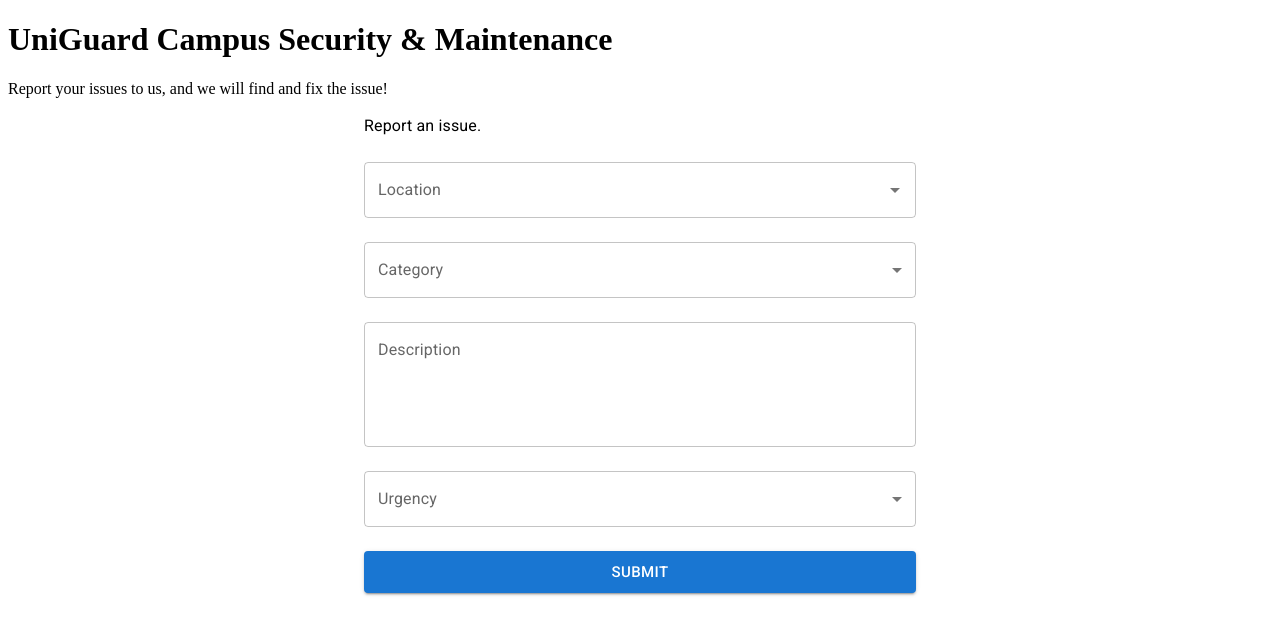
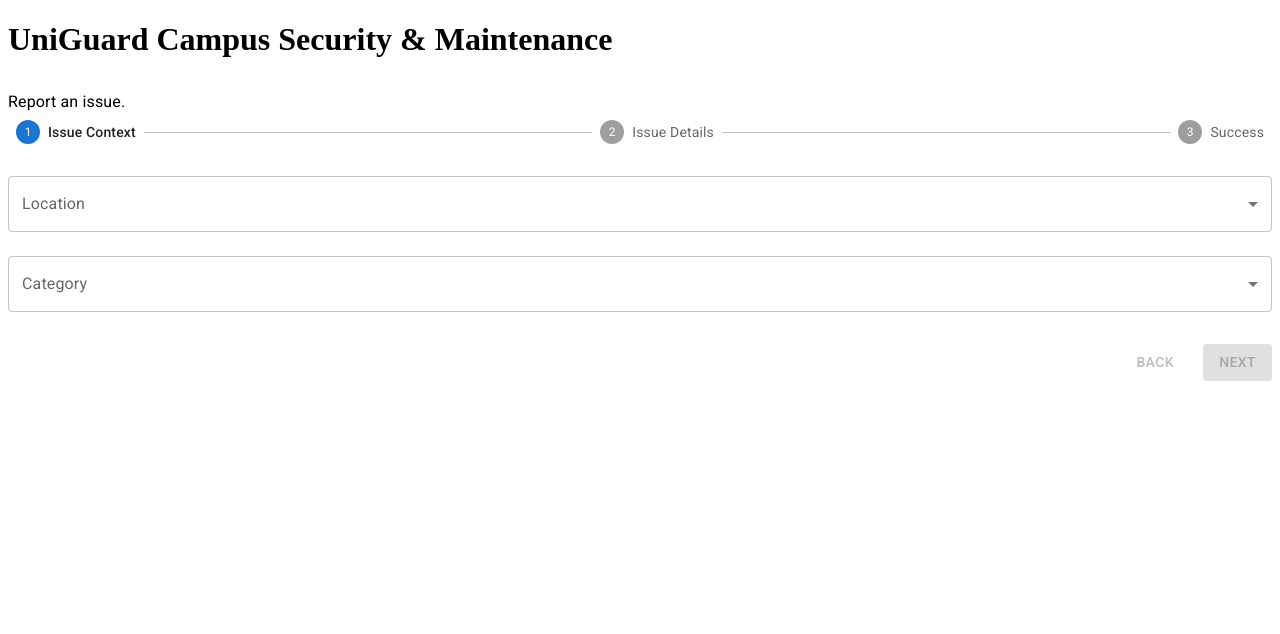
Before and after one commit to 101telmon/Uni-Guard, a React (Vite) app in the folder frontend/: page / in a window 1280 px wide. Shown: the top 634 px of the page. Built offline with nearby package versions, Linux system fonts and the light colour scheme.

Commit message:
feat(frontend): remade form and added ticket submissions to a local database (json-server)
NOTE: code cleanup next, then moving onto admin dashboard

```diff
--- a/frontend/src/App.jsx
+++ b/frontend/src/App.jsx
@@ -1,13 +1,12 @@
 import StudentForm from "./components/StudentForm";
 
 function App() {
-  return (
-    <div>
-      <h1>UniGuard Campus Security & Maintenance</h1>
-      <p>Report your issues to us, and we will find and fix the issue!</p>
-      <StudentForm/>
-    </div>
-  );
+    return (
+        <div>
+            <h1>UniGuard Campus Security & Maintenance</h1>
+            <StudentForm />
+        </div>
+    );
 }
 
 export default App;
--- a/frontend/src/components/StudentForm.jsx
+++ b/frontend/src/components/StudentForm.jsx
@@ -1,110 +1,256 @@
-import { useState, useRef } from "react";
+import { act, useState } from "react";
 import {
-    Container,
     Box,
-    Paper,
-    Typography,
+    Stepper,
+    Step,
+    StepLabel,
+    Button,
     TextField,
+    Select,
+    MenuItem,
     FormControl,
     InputLabel,
-    Select,
-    MenuItem,
-    Button,
-    Autocomplete,
-    Menu
-} from '@mui/material';
+    Menu,
+    Typography,
+} from "@mui/material";
 
+const steps = ["Issue Context", "Issue Details", "Success"];
 const campusLocations = [
     "Library",
     "Science and Technology Building",
     "InfoLab Building",
     "George Fox Building",
     "Management School",
-    "Margaret Fell"
-]
+    "Margaret Fell",
+];
 
-export default function StudentForm() {
-    const [location, setLocation] = useState(null);
-    const [category, setCategory] = useState("");
-    const description = useRef(null);
-    const [urgency, setUrgency] = useState("");
+export default function Form() {
+    const [activeStep, setActiveStep] = useState(0);
+    const [formData, setFormData] = useState({
+        location: "",
+        category: "",
+        urgency: "",
+        description: "",
+    });
 
-    const handleSubmit = (e) => {
-        e.preventDefault(); // Prevents browser from refreshing page
-        const ticket = {
-            location: location,
-            category: category,
-            description: description.current.value,
-            urgency: urgency,
-            status: "Pending",
-            createdAt: new Date().toISOString()
+    const handleChange = (e) => {
+        const { name, value } = e.target;
+        setFormData((prev) => ({
+            ...prev,
+            [name]: value,
+        }));
+    };
+
+    const handleNextStep = () => {
+        setActiveStep((prevStep) => prevStep + 1);
+    };
+    const handleBackStep = () => {
+        setActiveStep((prevStep) => prevStep - 1);
+    };
+    const handleSubmit = async () => {
+        try {
+            const response = await fetch("http://localhost:8000/tickets", {
+                method: "POST",
+                headers: {
+                    "Content-Type": "application/json",
+                },
+                body: JSON.stringify(formData),
+            });
+            if (response.ok) {
+                setActiveStep((prev) => prev + 1);
+            } else {
+                console.error("Something went wrong with the ticket.");
+            }
+        } catch (error) {
+            console.error("An error occured: ", error);
         }
+    };
 
-        console.log("New ticket!!!: ", ticket);
+    const contentZero = () => {
+        return (
+            <Box
+                sx={{
+                    display: "flex",
+                    flexDirection: "column",
+                    gap: 3,
+                    marginTop: 4,
+                }}
+            >
+                <FormControl fullWidth>
+                    <InputLabel>Location</InputLabel>
+                    <Select
+                        name="location"
+                        value={formData.location}
+                        onChange={handleChange}
+                        label="Location"
+                    >
+                        {campusLocations.map((loc) => (
+                            <MenuItem key={loc} value={loc}>
+                                {loc}
+                            </MenuItem>
+                        ))}
+                    </Select>
+                </FormControl>
+                <FormControl fullWidth>
+                    <InputLabel>Category</InputLabel>
+                    <Select
+                        name="category"
+                        value={formData.category}
+                        onChange={handleChange}
+                        label="Category"
+                    >
+                        <MenuItem value="Plumbing">Plumbing</MenuItem>
+                        <MenuItem value="IT/Network">IT / Network</MenuItem>
+                        <MenuItem value="Electrical">Electrical</MenuItem>
+                    </Select>
+                </FormControl>
+            </Box>
+        );
+    };
+    const contentOne = () => {
+        return (
+            <Box
+                sx={{
+                    display: "flex",
+                    flexDirection: "column",
+                    gap: 3,
+                    marginTop: 4,
+                }}
+            >
+                <FormControl fullWidth>
+                    <InputLabel>Urgency</InputLabel>
+                    <Select
+                        name="urgency"
+                        value={formData.urgency}
+                        onChange={handleChange}
+                        label="Urgency"
+                    >
+                        <MenuItem value="Low">Low</MenuItem>
+                        <MenuItem value="Medium">Medium</MenuItem>
+                        <MenuItem value="High">High</MenuItem>
+                    </Select>
+                </FormControl>
+                <TextField
+                    name="description"
+                    label="Issue Description"
+                    multiline
+                    rows={4}
+                    value={formData.description}
+                    onChange={handleChange}
+                    fullWidth
+                />
+            </Box>
+        );
+    };
+    const contentSuccess = () => {
+        return (
+            <Box
+                sx={{
+                    marginTop: 6,
+                    display: "flex",
+                    flexDirection: "column",
+                    alignItems: "center",
+                    gap: 2,
+                }}
+            >
+                <Typography variant="h5" color="primary">
+                    Ticket submitted!
+                </Typography>
+                <Typography variant="body1">
+                    Thank you for your report, the team has received your
+                    report.
+                </Typography>
+                <Button
+                    variant="outlined"
+                    sx={{ marginTop: 2 }}
+                    onClick={() => {
+                        setActiveStep(0);
+                        setFormData({
+                            location: "",
+                            category: "",
+                            urgency: "",
+                            description: "",
+                        });
+                    }}
+                >
+                    Submit New Ticket
+                </Button>
+            </Box>
+        );
+    };
+    const checkForBlanks = () => {
+        if (activeStep === 0) {
+            return formData.location !== "" && formData.category !== "";
+        }
+        if (activeStep === 1) {
+            return (
+                formData.urgency !== "" && formData.description.trim() !== ""
+            );
+        }
+        return false;
+    };
+    const showForm = () => {
+        return (
+            <Box
+                sx={{
+                    display: "flex",
+                    justifyContent: "flex-end",
+                    marginTop: 4,
+                    gap: 2,
+                }}
+            >
+                <Button
+                    disabled={activeStep === 0 || activeStep === 2}
+                    onClick={handleBackStep}
+                >
+                    Back
+                </Button>
+                <Button
+                    variant="contained"
+                    onClick={activeStep === 1 ? handleSubmit : handleNextStep}
+                    disabled={activeStep === 2 || !checkForBlanks()}
+                >
+                    {activeStep === steps.length - 2 ? "Submit" : "Next"}
+                </Button>
+            </Box>
+        );
+    };
+    const displayStepContent = (step) => {
+        switch (step) {
+            case 0:
+                return contentZero();
+            case 1:
+                return contentOne();
+            case 2:
+                return contentSuccess();
+            default:
+                return "Unknown step counted.";
+        }
     };
 
     return (
-        <div>
-            <Container maxWidth="sm">
-                <Box
-                    component="form"
-                    onSubmit={ handleSubmit }
-                    sx={{
-                        display: 'flex',
-                        flexDirection: 'column',
-                        gap: 3,
-                        mt: 2
-                    }}
-                >
-                    <Typography>Report an issue.</Typography>
-                    <Autocomplete
-                        options={campusLocations}
-                        value={location}
-                        onChange={(event, newValue) => setLocation(newValue)}
-                        renderInput={(params) => <TextField {...params} label="Location" fullWidth />}
-                    />
-                    <FormControl fullWidth>
-                        <InputLabel>Category</InputLabel>
-                        <Select
-                            value={category}
-                            label="Category"
-                            onChange={(e) => setCategory(e.target.value)}
-                        >
-                            <MenuItem value={"Plumbing"}>Plumbing</MenuItem>
-                            <MenuItem value={"IT/Network"}>IT / Network</MenuItem>
-                            <MenuItem value={"Electrical"}>Electrical</MenuItem>
-                        </Select>
-                    </FormControl>
-                    <TextField
-                        label="Description"
-                        multiline
-                        rows={4}
-                        fullWidth
-                        inputRef={description}
-                    />
-                    <FormControl fullWidth>
-                        <InputLabel>Urgency</InputLabel>
-                        <Select
-                            value={urgency}
-                            label="Urgency"
-                            onChange={(e) => setUrgency(e.target.value)}
-                        >
-                            <MenuItem value={"Low"}>Low</MenuItem>
-                            <MenuItem value={"Medium"}>Medium</MenuItem>
-                            <MenuItem value={"High"}>High</MenuItem>
-                        </Select>
-                    </FormControl>
-                    <Button
-                        type="submit"
-                        variant="contained"
-                        color="primary"
-                        size="large"
-                        fullWidth
-                    >
-                        SUBMIT
-                    </Button>
-                </Box>
-            </Container>
-        </div>
-    )
+        <>
+            <Box
+                sx={{
+                    width: "100%",
+                    marginTop: 4,
+                }}
+            >
+                <Typography varient="h4" gutterBottom>
+                    Report an issue.
+                </Typography>
+                {/* Stepper is used to signify what step you are on in the report process.
+                Should be "Issue Context", then "Issue Details". */}
+                <Stepper activeStep={activeStep}>
+                    {steps.map((label) => (
+                        <Step key={label}>
+                            <StepLabel>{label}</StepLabel>
+                        </Step>
+                    ))}
+                </Stepper>
+            </Box>
+            {displayStepContent(activeStep)}
+            {activeStep === steps.length ? contentSuccess() : showForm()}
+        </>
+    );
 }
```
Also changed, not shown: 1 other file (tests, documents, lock files or other folders).
